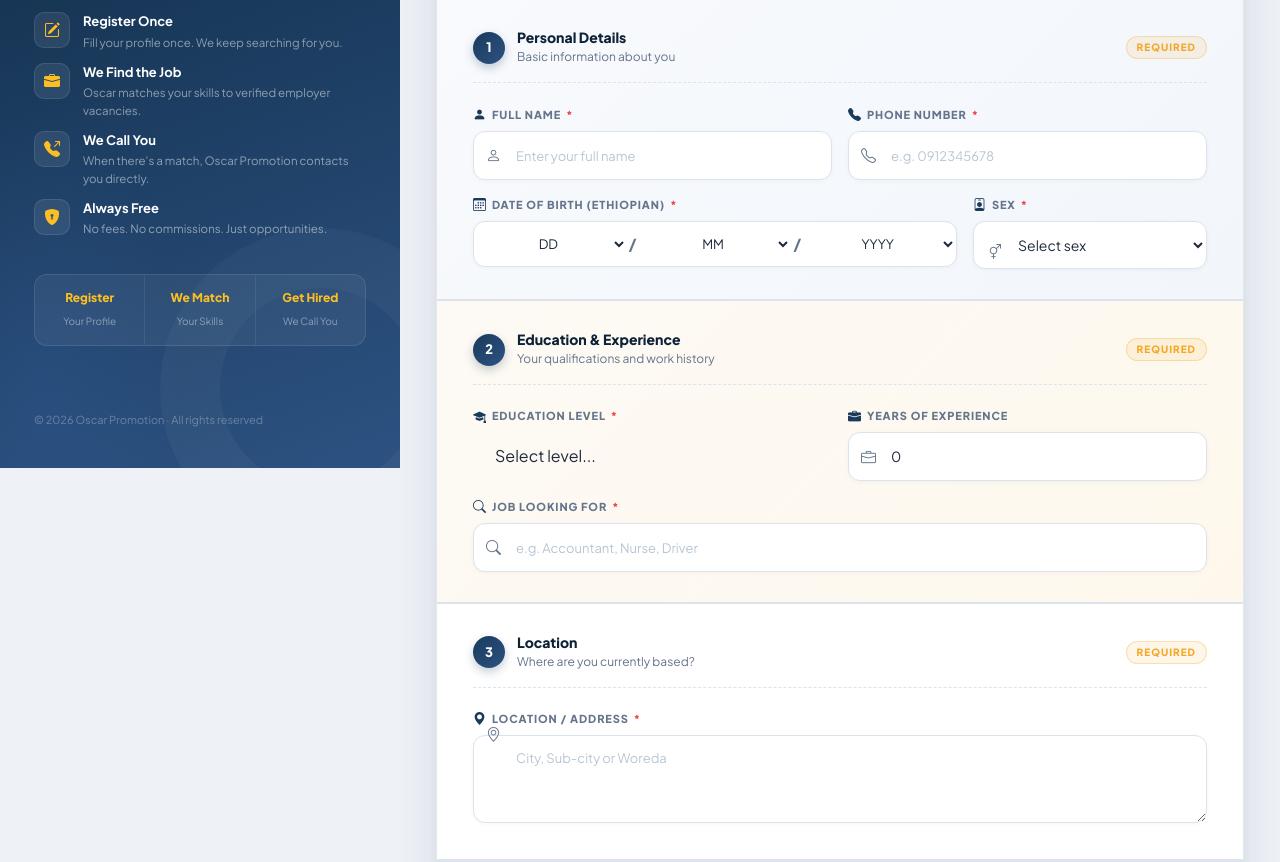
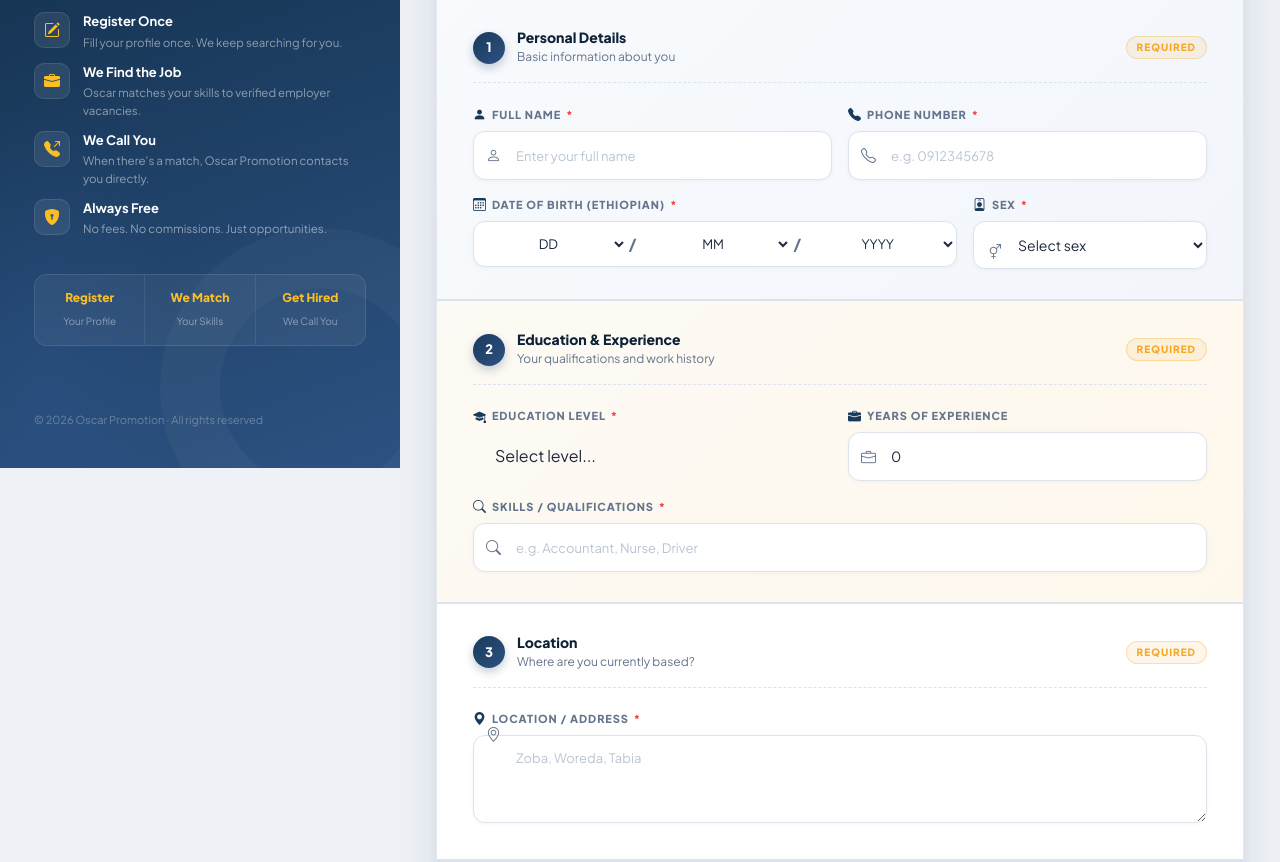
Before and after one commit to HaftomKiros/oscar_promotion, a CodeIgniter app: page /database/index.php/jobseeker/submit in a window 1280 px wide. Shown: the part 332-1194 px from the top of the page. Run offline with CodeIgniter, Linux system fonts and the light colour scheme; data that the repository does not hold is empty; some libraries are stand-ins or nearby versions.

Commit message:
fix: qualification label, location placeholder, Tigrinya translations correct

```diff
--- a/application/views/jobseeker/register.php
+++ b/application/views/jobseeker/register.php
@@ -16,7 +16,7 @@
 <script src="https://cdn.jsdelivr.net/npm/select2@4.1.0-rc.0/dist/js/select2.min.js"></script>
 <script>
 const T={
-  en:{heroTitle:"Find Your Next\nOpportunity",heroDesc:"Fill in your information and connect with employers fast. Once registered, we will contact you for more detail information.",formTitle:"Job Seeker Registration",formDesc:"All fields marked * are required.",personalDetails:"Personal Details",fullName:"Full Name",fullNamePh:"Enter your full name",dob:"Date of Birth (Ethiopian)",phone:"Phone Number",phonePh:"e.g. 0912345678",sex:"Sex",male:"Male",female:"Female",education:"Education & Experience",eduLevel:"Education Level",experience:"Years of Experience",qualification:"Job Looking For",qualificationPh:"e.g. Accountant, Nurse, Driver",location:"Location",locationLabel:"Location / Address",locationPh:"City, Sub-city or Woreda",submit:"Submit Registration",consent:"By submitting, you confirm your details are accurate.",day:"Day",month:"Month",year:"Year",meskerem:"Meskerem",tikemet:"Tikemet",hidar:"Hidar",tahsas:"Tahsas",tir:"Tir",yekatit:"Yekatit",megabit:"Megabit",miyazia:"Miyazia",ginbot:"Ginbot",sene:"Sene",hamle:"Hamle",nehase:"Nehase",
+  en:{heroTitle:"Find Your Next\nOpportunity",heroDesc:"Fill in your information and connect with employers fast. Once registered, we will contact you for more detail information.",formTitle:"Job Seeker Registration",formDesc:"All fields marked * are required.",personalDetails:"Personal Details",fullName:"Full Name",fullNamePh:"Enter your full name",dob:"Date of Birth (Ethiopian)",phone:"Phone Number",phonePh:"e.g. 0912345678",sex:"Sex",male:"Male",female:"Female",education:"Education & Experience",eduLevel:"Education Level",experience:"Years of Experience",qualification:"Skills / Qualifications",qualificationPh:"e.g. Accountant, Nurse, Driver",location:"Location",locationLabel:"Location / Address",locationPh:"Zoba, Woreda, Tabia",submit:"Submit Registration",consent:"By submitting, you confirm your details are accurate.",day:"Day",month:"Month",year:"Year",meskerem:"Meskerem",tikemet:"Tikemet",hidar:"Hidar",tahsas:"Tahsas",tir:"Tir",yekatit:"Yekatit",megabit:"Megabit",miyazia:"Miyazia",ginbot:"Ginbot",sene:"Sene",hamle:"Hamle",nehase:"Nehase",
     step1Title:"Register Once",step1Sub:"Fill your profile once. We keep searching for you.",
     step2Title:"We Find the Job",step2Sub:"Oscar matches your skills to verified employer vacancies.",
     step3Title:"We Call You",step3Sub:"When there's a match, Oscar Promotion contacts you directly.",
@@ -26,7 +26,7 @@ const T={
     splashTitle:"Your Career\nStarts Here",splashDesc:"Fill in your information and connect with employers fast. Once registered, we will contact you for more detail information.",
     trust1:"Your data is secure & encrypted",trust2:"Real information required",trust3:"Never shared without consent",
     splashBtn:"Register Now"},
-  ti:{heroTitle:"ናይ ስራሕ ዕድል\nምርካብ",heroDesc:"ሓበሬታኻ ምላእ እሞ ምስ ስራሕ ሃብቲ ብቕልጡፍ ተራኸብ። ምስ ዝምዝገብካ፡ ንዝያዳ ሓበሬታ ክንረኽበካ ኢና።",formTitle:"ናይ ስራሕ ፈላጢ ምዝገባ",formDesc:"ብ * ዝተመልከቱ ኩሎም ዓምድታት ክምልኡ ኣለዎም።",personalDetails:"ውልቃዊ ሓበሬታ",fullName:"ምሉእ ስም",fullNamePh:"ምሉእ ስምኻ ኣእቱ",dob:"ዕለተ ልደት (ኢትዮጵያዊ)",phone:"ቁጽሪ ተሌፎን",phonePh:"ኣብነት 0912345678",sex:"ጾታ",male:"ተባዕታይ",female:"ኣንስተይቲ",education:"ትምህርትን ተመክሮን",eduLevel:"ደረጃ ትምህርቲ",experience:"ዓመታት ተመክሮ",qualification:"እትደልዮ ስራሕ",qualificationPh:"ኣብነት: ሒሳብኛ፡ ነርስ፡ ሹፌር",location:"ቦታ",locationLabel:"ቦታ / ኣድራሻ",locationPh:"ከተማ፡ ክፍለ ከተማ ወይ ወረዳ",submit:"ምዝገባ ምቕራብ",consent:"ብምቕራብካ፡ ዝሃብካዮ ሓበሬታ ቅኑዕ ምዃኑ ትርጉም።",day:"መዓልቲ",month:"ወርሒ",year:"ዓመት",meskerem:"መስከረም",tikemet:"ጥቅምቲ",hidar:"ሕዳር",tahsas:"ታሕሳስ",tir:"ጥሪ",yekatit:"የካቲት",megabit:"መጋቢት",miyazia:"ሚያዝያ",ginbot:"ግንቦት",sene:"ሰነ",hamle:"ሓምለ",nehase:"ነሓሰ",
+  ti:{heroTitle:"ናይ ስራሕ ዕድል\nምርካብ",heroDesc:"ሓበሬታኻ ምላእ እሞ ምስ ስራሕ ሃብቲ ብቕልጡፍ ተራኸብ። ምስ ዝምዝገብካ፡ ንዝያዳ ሓበሬታ ክንረኽበካ ኢና።",formTitle:"ናይ ስራሕ ፈላጢ ምዝገባ",formDesc:"ብ * ዝተመልከቱ ኩሎም ዓምድታት ክምልኡ ኣለዎም።",personalDetails:"ውልቃዊ ሓበሬታ",fullName:"ምሉእ ስም",fullNamePh:"ምሉእ ስምኻ ኣእቱ",dob:"ዕለተ ልደት (ኢትዮጵያዊ)",phone:"ቁጽሪ ተሌፎን",phonePh:"ኣብነት 0912345678",sex:"ጾታ",male:"ተባዕታይ",female:"ኣንስተይቲ",education:"ትምህርትን ተመክሮን",eduLevel:"ደረጃ ትምህርቲ",experience:"ዓመታት ተመክሮ",qualification:"ክእለት / ብቕዓት",qualificationPh:"ኣብነት: ሒሳብኛ፡ ነርስ፡ ሹፌር",location:"ቦታ",locationLabel:"ቦታ / ኣድራሻ",locationPh:"ዞባ፡ ወረዳ፡ ጣብያ",submit:"ምዝገባ ምቕራብ",consent:"ብምቕራብካ፡ ዝሃብካዮ ሓበሬታ ቅኑዕ ምዃኑ ትርጉም።",day:"መዓልቲ",month:"ወርሒ",year:"ዓመት",meskerem:"መስከረም",tikemet:"ጥቅምቲ",hidar:"ሕዳር",tahsas:"ታሕሳስ",tir:"ጥሪ",yekatit:"የካቲት",megabit:"መጋቢት",miyazia:"ሚያዝያ",ginbot:"ግንቦት",sene:"ሰነ",hamle:"ሓምለ",nehase:"ነሓሰ",
     step1Title:"ሓንሳብ ምዝገባ",step1Sub:"ሓበሬታኻ ሓንሳብ ምላእ። ንሕና ስራሕ ክንደሊ ኢና።",
     step2Title:"ስራሕ ንደሊ",step2Sub:"ኦስካር ፕሮሞሽን ክእለትካ ምስ ናይ ስራሕ ሃብቲ ኣዛሚዱ ይሰርሕ።",
     step3Title:"ክንረኽበካ ኢና",step3Sub:"ምስ ዝሰማማዕ ስራሕ ምስ ተረኽበ፡ ኦስካር ፕሮሞሽን ብቐጥታ ክረኽበካ እዩ።",
```
